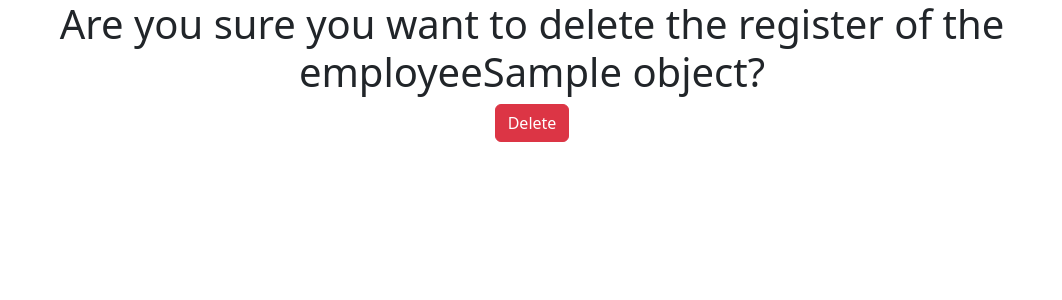
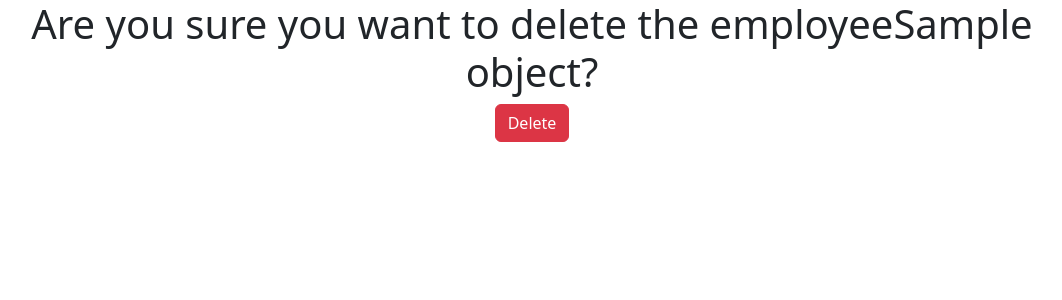
Before and after one commit to dnn-coder/CrudPayrollPython, a Django app: template crud/applications/payroll/templates/delete.employees.html in a window 1280 px wide. Shown: the top 300 px of the page, without its empty margins (108-1170 px from the left). Run offline with Django 3.2, Linux system fonts and the light colour scheme; the template is opened without the code that fills it: most values are stand-ins (such as "Sample title", 1, 10 or a date in 2020); parts of the project's set-up code (start-up, migrations or seed data) failed here and were passed over.

```diff
--- a/crud/applications/payroll/templates/delete.employees.html
+++ b/crud/applications/payroll/templates/delete.employees.html
@@ -13,9 +13,7 @@
 <body>
     <form style="text-align: center" class="container" method="post">
         {% csrf_token %}
-        <h1>
-            Are you sure you want to delete the register of the employee{{object.name}}?
-        </h1>
+        <h1>Are you sure you want to delete the employee{{object.name}}?</h1>
         <button class="btn btn-danger" type="submit">Delete</button>
     </form>
 </body>
```
